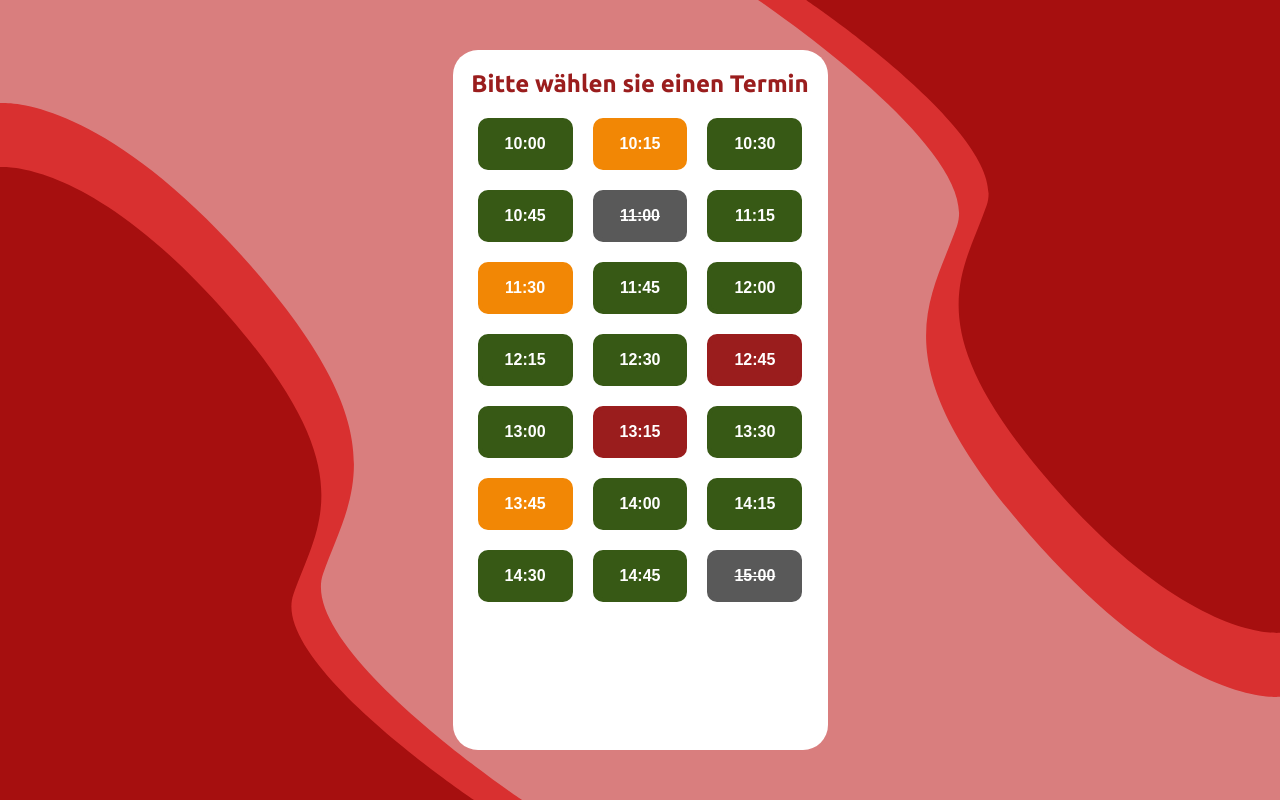
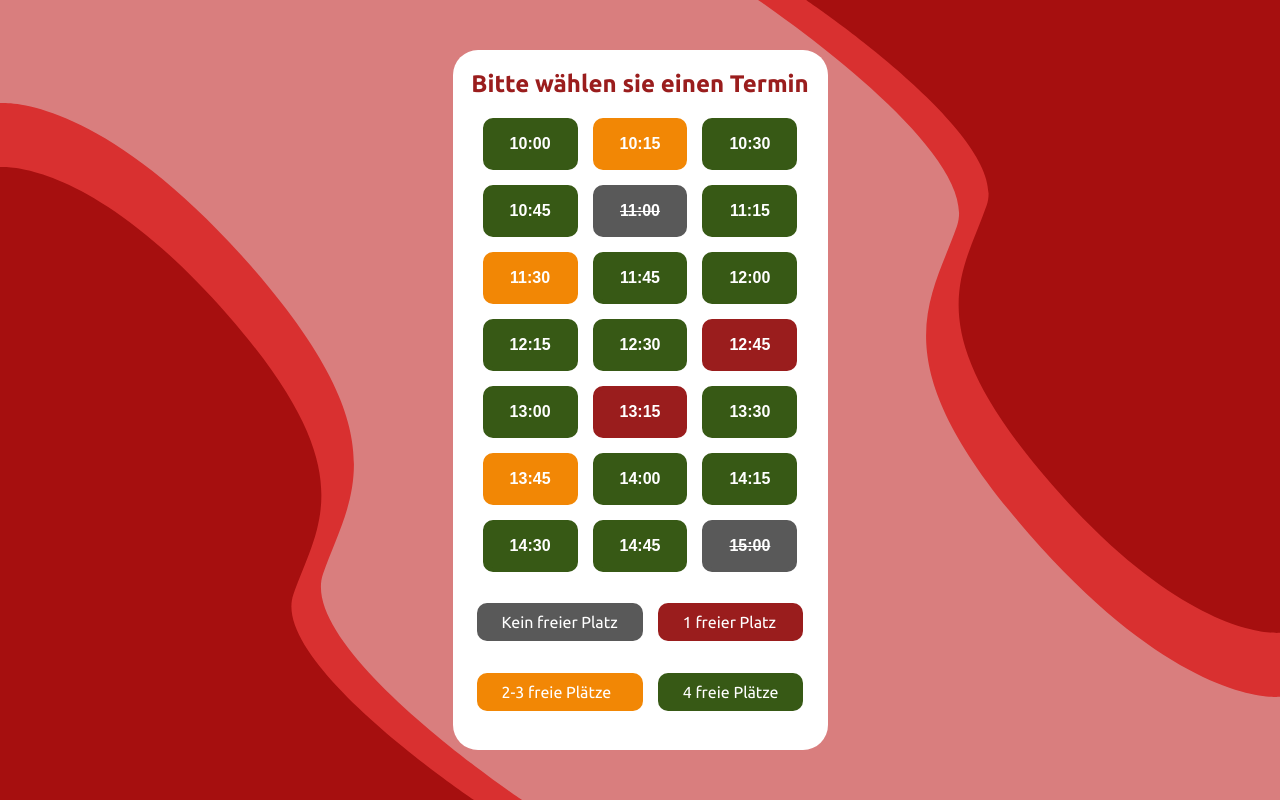
Before and after one commit to LFH35/Blutspende-Registrierung, a SvelteKit app in the folder frontend/: page /1/appointments in a window 1280 px wide. Built offline with nearby package versions, Linux system fonts and the light colour scheme.

Commit message:
appointments design

```diff
--- a/frontend/src/routes/[id]/appointments/+page.svelte
+++ b/frontend/src/routes/[id]/appointments/+page.svelte
@@ -16,6 +16,12 @@
             <button class="freiePlaetze{slot[1]} appointment" on:click={() => showSlot(slot)}>{slot[0]}</button>
         {/if}
     {/each}
+</div>
+<div class="legend">
+    <p class="dot dot-grey">Kein freier Platz</p>
+    <p class="dot dot-red">1 freier Platz</p>
+    <p class="dot dot-orange">2-3 freie Plätze</p>
+    <p class="dot dot-green">4 freie Plätze</p>
 </div>
 
 <script>
--- a/frontend/src/routes/[id]/appointments/style.scss
+++ b/frontend/src/routes/[id]/appointments/style.scss
@@ -1,7 +1,7 @@
 .appointments {
     display: grid;
     grid-template-columns: auto auto auto;
-    gap: 20px;
+    gap: 15px;
     flex-direction: column;
     align-items: center;
     color: $bloody-red;
@@ -42,7 +42,7 @@
     border-color: $orange;
 
     &:hover {
-        border-color: white; //TODO
+        border-color: $dark-orange;
     }
 }
 
@@ -51,6 +51,36 @@
     border-color: $green;
 
     &:hover {
-        border-color: white; //TODO
+        border-color: $dark-green;
     }
 }
+
+.legend {
+    margin-top: 15px;
+    display: grid;
+    grid-template-columns: auto auto;
+    gap: 0 15px;
+
+    .dot {
+        padding: 10px 25px;
+        display: inline-block;
+        color: $white;
+        border-radius: 10px;
+    }
+
+    .dot-grey {
+        background-color: $grey;
+    }
+
+    .dot-red {
+        background-color: $bloody-red;
+    }
+
+    .dot-orange {
+        background-color: $orange;
+    }
+
+    .dot-green {
+        background-color: $green;
+    }
+}
--- a/frontend/src/routes/global.scss
+++ b/frontend/src/routes/global.scss
@@ -9,4 +9,6 @@ $light-grey: #737373;
 $grey: #595959;
 $light-green: #94BF36;
 $green: #375915;
+$dark-green: #142601;
 $orange: #F28705;
+$dark-orange: #BF5B04;
```
